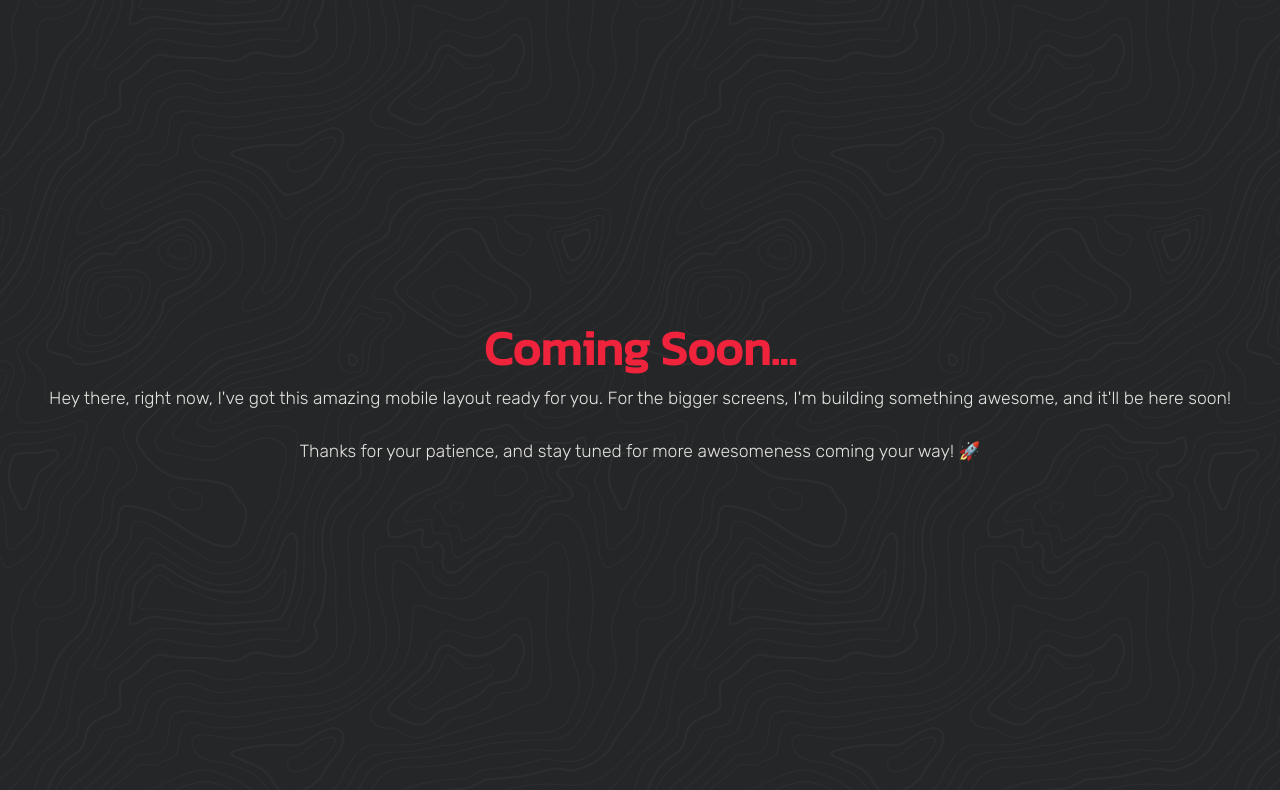
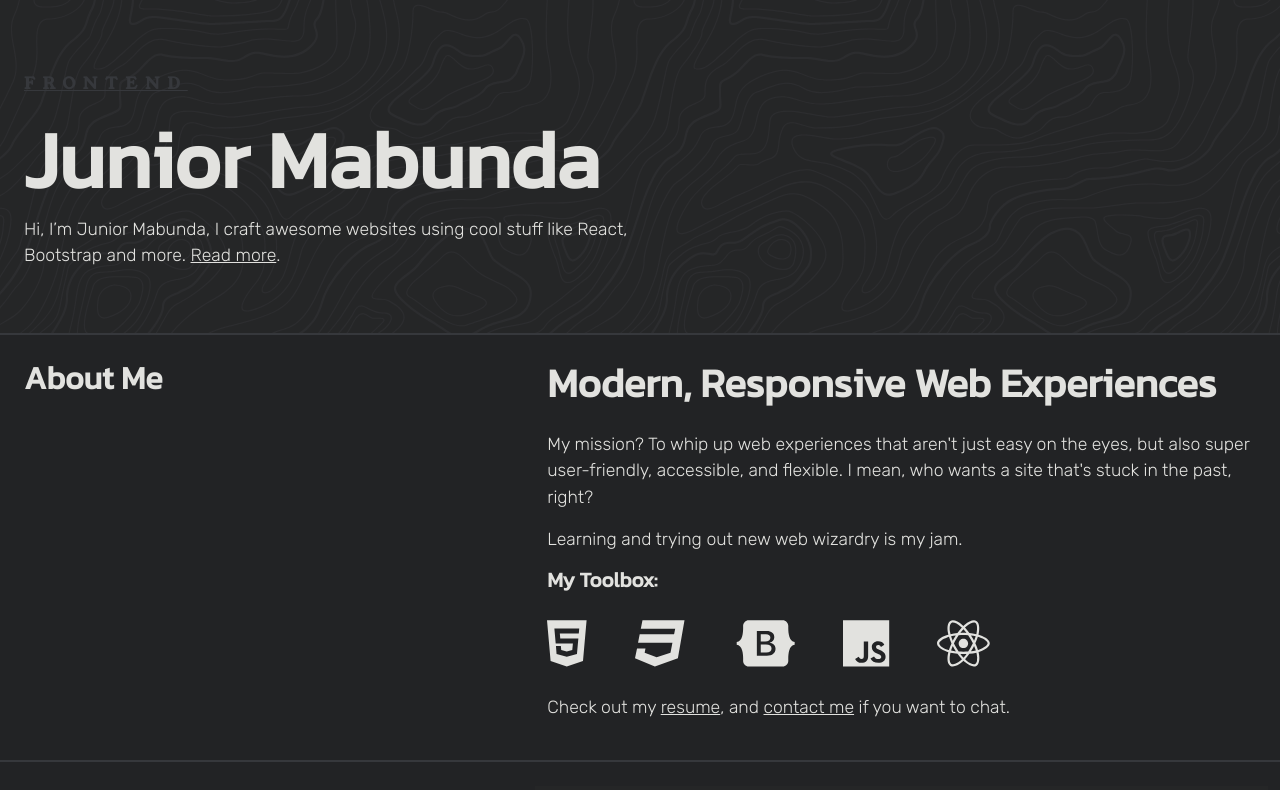
Before and after one commit to ejmabunda/ejmabunda.github.io, a React (Vite) app: page / in a window 1280 px wide. Shown: the top 790 px of the page. Built offline with nearby package versions, Linux system fonts and the light colour scheme.

Commit message:
Layout for larger screens

```diff
--- a/src/components/About.tsx
+++ b/src/components/About.tsx
@@ -10,16 +10,20 @@ import {
 function About() {
   return (
     <>
-      <section id="about" className="p-4">
-        <h2 className="mb-4">About Me</h2>
+      <section id="about" className="p-4 container">
+        <div className="row">
+          <h2 className="col-md-5">About Me</h2>
+
+          <div className="col-md-7">
+            <h3 className="mb-4 fs-1">Modern, Responsive Web Experiences</h3>
             <p>
-          My mission? To whip up web experiences that aren't just easy on the
-          eyes, but also super user-friendly, accessible, and flexible. I mean,
-          who wants a site that's stuck in the past, right?
+              My mission? To whip up web experiences that aren't just easy on
+              the eyes, but also super user-friendly, accessible, and flexible.
+              I mean, who wants a site that's stuck in the past, right?
             </p>
             <p>Learning and trying out new web wizardry is my jam.</p>
             <h3 className="mb-4">My Toolbox:</h3>
-        <div className="d-flex justify-content-between mb-4">
+            <div className="d-flex gap-5 mb-4 flex-wrap">
               <FontAwesomeIcon icon={faHtml5} size="3x" />
               <FontAwesomeIcon icon={faCss3} size="3x" />
               <FontAwesomeIcon icon={faBootstrap} size="3x" />
@@ -37,6 +41,8 @@ function About() {
               </a>
               , and <a href="#contact">contact me</a> if you want to chat.
             </p>
+          </div>
+        </div>
       </section>
     </>
   );
--- a/src/components/Header.tsx
+++ b/src/components/Header.tsx
@@ -13,7 +13,7 @@ function Header() {
 
   return (
     <>
-      <header id="main-header" className="p-4 mt-5 text-center">
+      <header id="main-header" className="pb-5 container p-4">
         {/*<nav className="">
           <div
             id="menu-toggle"
@@ -40,14 +40,16 @@ function Header() {
             </div>
           </div>
   </nav>*/}
-        <p className="mt-5">FRONTEND</p>
-        <h1 id="title" className="mb-5">
-          Modern, Responsive Web Experiences
-        </h1>
-        <p id="subtitle">
-          Hi, I’m Junior Mabunda, I craft awesome websites using cool stuff like
-          React, Bootstrap and more. <a href="#about">Read more</a>.
-        </p>
+        <div className="row">
+          <div className="col-md-6">
+            <p className="mt-5">FRONTEND</p>
+            <h1 id="title">Junior Mabunda</h1>
+            <p id="subtitle">
+              Hi, I’m Junior Mabunda, I craft awesome websites using cool stuff
+              like React, Bootstrap and more. <a href="#about">Read more</a>.
+            </p>
+          </div>
+        </div>
       </header>
     </>
   );
--- a/src/components/Projects.tsx
+++ b/src/components/Projects.tsx
@@ -1,9 +1,11 @@
 function Projects() {
   return (
     <>
-      <section id="projects" className="py-4">
-        <h2 className="px-4 pb-4 m-0">Projects</h2>
-        <div className="project p-4">
+      <section id="projects" className="p-4 container">
+        <div className="row">
+          <h2 className="px-4 pb-4 m-0 col-md-5">Porfolio</h2>
+
+          <div className="project p-4 col-md-7">
             <h3>AKH website</h3>
             <span className="status">in progress</span>
             <p className="mt-4">
@@ -32,6 +34,7 @@ function Projects() {
               View Live
             </a>
           </div>
+        </div>
       </section>
     </>
   );
--- a/src/pages/Home.tsx
+++ b/src/pages/Home.tsx
@@ -14,18 +14,6 @@ function Home() {
         <Contact />
         <Footer />
       </div>
-
-      <div className="soon flex-column vh-100 justify-content-center text-center p-5">
-        <h1>Coming Soon...</h1>
-        <p>
-          Hey there, right now, I've got this amazing mobile layout ready for
-          you. For the bigger screens, I'm building something awesome, and it'll
-          be here soon!
-          <br />
-          <br /> Thanks for your patience, and stay tuned for more awesomeness
-          coming your way! 🚀
-        </p>
-      </div>
     </>
   );
 }
```
Also changed, not shown: public/images/dev-tools.jpeg (added), public/images/hero.jpeg (added), src/styles/App.css. Lines whose indentation alone changed are shown as unchanged.
